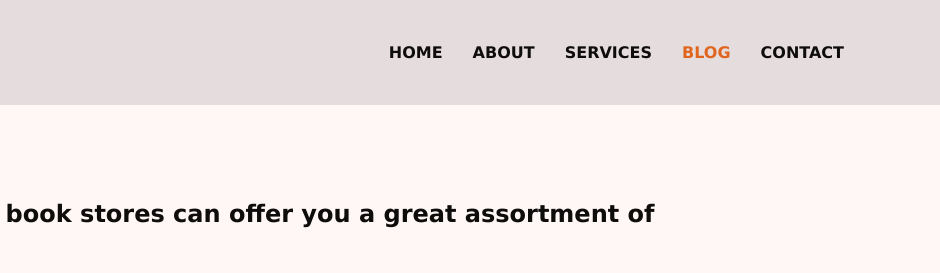
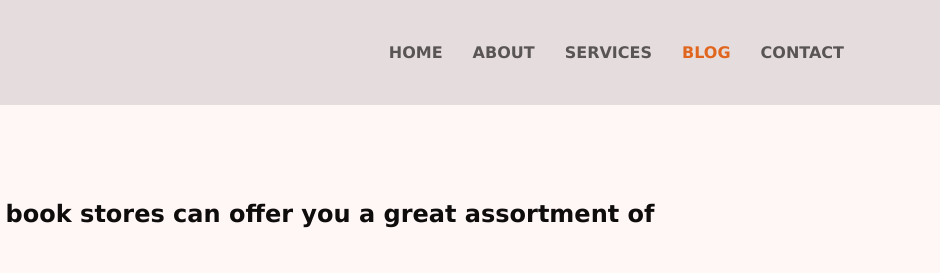
Before and after one commit to Develeopard/freebook, a plain HTML site: page blog.html in a window 1280 px wide. Shown: the top 273 px of the page, 340-1280 px from the left. Drawn offline with Linux system fonts and the light colour scheme.

Commit message:
noticed errors fixed

```diff
--- a/scss/1-base/_general.scss
+++ b/scss/1-base/_general.scss
@@ -9,6 +9,10 @@ body{
     overflow-x: hidden;
 }
 
+.wrapper{
+    overflow-x: hidden;
+}
+
 .light-title{
     color: $light;
 }
--- a/scss/3-modules/_header-invert.scss
+++ b/scss/3-modules/_header-invert.scss
@@ -6,7 +6,7 @@
             .navigation{
                 .nav-list{
                     a{
-                        color: $dark;
+                        color: rgb(90, 85, 85);
                     }
 
                     .current{
```
Also changed, not shown: css/app.css, 1 other file.
